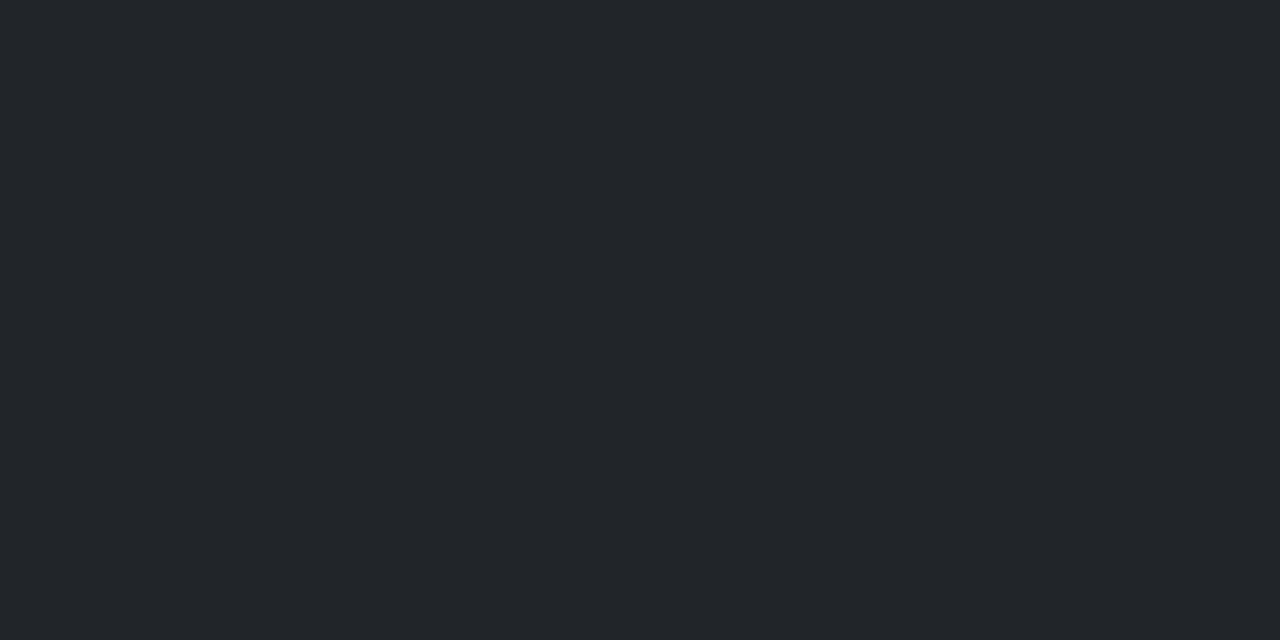
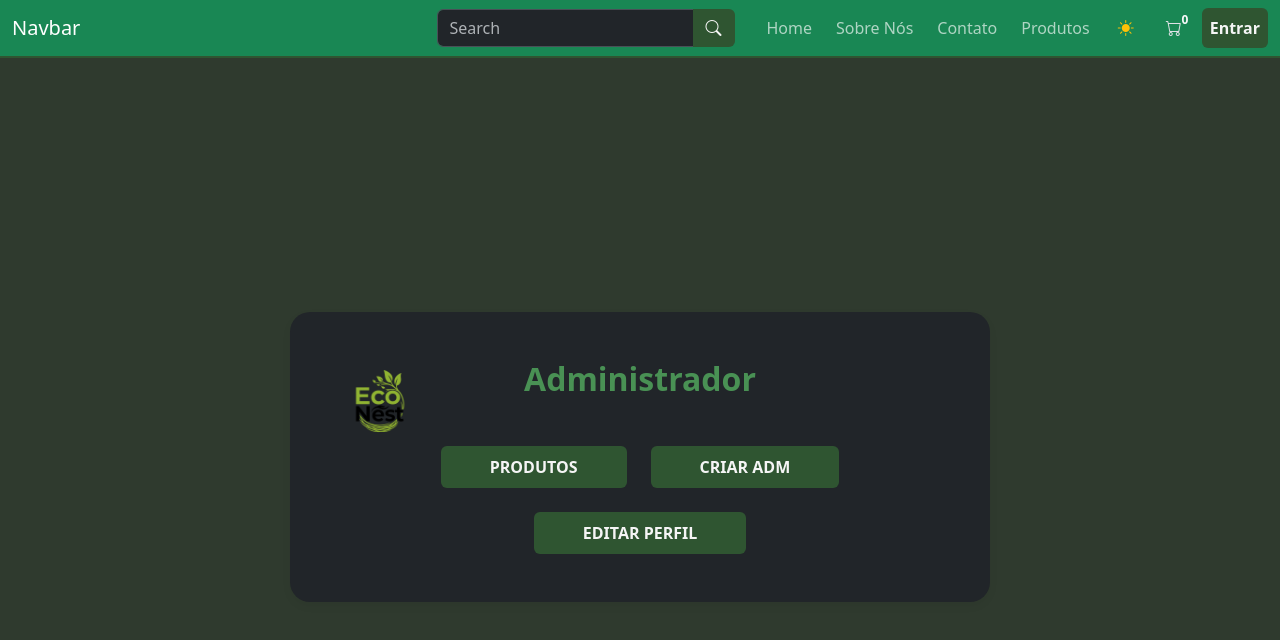
Before and after one commit to Econest-Ecologic/Front-end, a React (Vite) app in the folder Eco-nest/: page /adm in a window 1280 px wide. Before the commit this address had no page. Shown: the top 640 px of the page. Built offline with nearby package versions, Linux system fonts and the light colour scheme.

Commit message:
feat: agora tem link para ir para o adm

```diff
--- a/Eco-nest/src/App.jsx
+++ b/Eco-nest/src/App.jsx
@@ -7,7 +7,7 @@ import './App.css'
     return (
         <>
         <Navbar></Navbar>
-        <TelaAdm></TelaAdm>
+        <TelaForms/>
         </>
     )
 }
--- a/Eco-nest/src/componente/bodyPages/FormLogin.jsx
+++ b/Eco-nest/src/componente/bodyPages/FormLogin.jsx
@@ -1,15 +1,23 @@
 import InputOutline from "../InputOutline";
 import { BotaoTrocaLogin } from "../BotaoTrocaLogin";
 import { useState } from "react";
+import { Link, useNavigate } from "react-router-dom";
 export function FormLogin({trocaLogin}) {
 
     const verdeTema = '#2F5E36';
 
+    const navigate = useNavigate();
     const [senha,setSenha] = useState();
     const [email,setEmail] = useState();
 
     function showCadastro(){
         console.log(email,senha)
+    }
+
+    function adm(){
+        if(email == "adm" && senha == "adm"){
+            navigate("/adm")
+        }
     }
     return <>
 
@@ -24,7 +32,7 @@ export function FormLogin({trocaLogin}) {
                     <InputOutline type={"email"} placeholder={"Email"} icon={<i class="bi bi-envelope-at" ></i>} inputValue={email} inputFunction={setEmail}/>
                     <InputOutline type={"password"} placeholder={"Senha"} icon={<i class="bi bi-lock"></i>} inputValue={senha} inputFunction={setSenha}/>
 
-                    <button className="btn btn-eco w-100" onClick={showCadastro}>ENTRAR</button>
+                    <button className="btn btn-eco w-100" onClick={adm}>ENTRAR</button>
                     <BotaoTrocaLogin trocaLogin={trocaLogin} text={"Cadastro"} />
                 </div>
             </div>
--- a/Eco-nest/src/main.jsx
+++ b/Eco-nest/src/main.jsx
@@ -6,6 +6,7 @@ import App from "./App";
 import SobreNos from "./componente/bodyPages/SobreNos";
 import Contato from "./componente/bodyPages/Contato";
 import Produtos from "./componente/bodyPages/Produtos";
+import { TelaAdm } from "./pages/TelaAdm";
 
 createRoot(document.getElementById("root")).render(
   <StrictMode>
@@ -16,6 +17,7 @@ createRoot(document.getElementById("root")).render(
         <Route path="/sobre" element={<SobreNos />} />
         <Route path="/contato" element={<Contato />} />
         <Route path="/produtos" element={<Produtos />} />
+        <Route path="/adm" element={<TelaAdm />} />
       </Routes>
     </BrowserRouter>
   </StrictMode>
--- a/Eco-nest/src/pages/TelaAdm.jsx
+++ b/Eco-nest/src/pages/TelaAdm.jsx
@@ -1,3 +1,5 @@
+import { Navbar } from "../componente/Navbar";
+
 export function TelaAdm() {
   return (
     <>
@@ -14,6 +16,7 @@ export function TelaAdm() {
 
       `}</style>
 
+        <Navbar/>
       <div className="admin-container bg-eco border-top border-2 eco-border  d-flex justify-content-center align-items-center vh-100">
         <div className="card-admin text-center position-relative p-5 bg-body">
           <img
```
